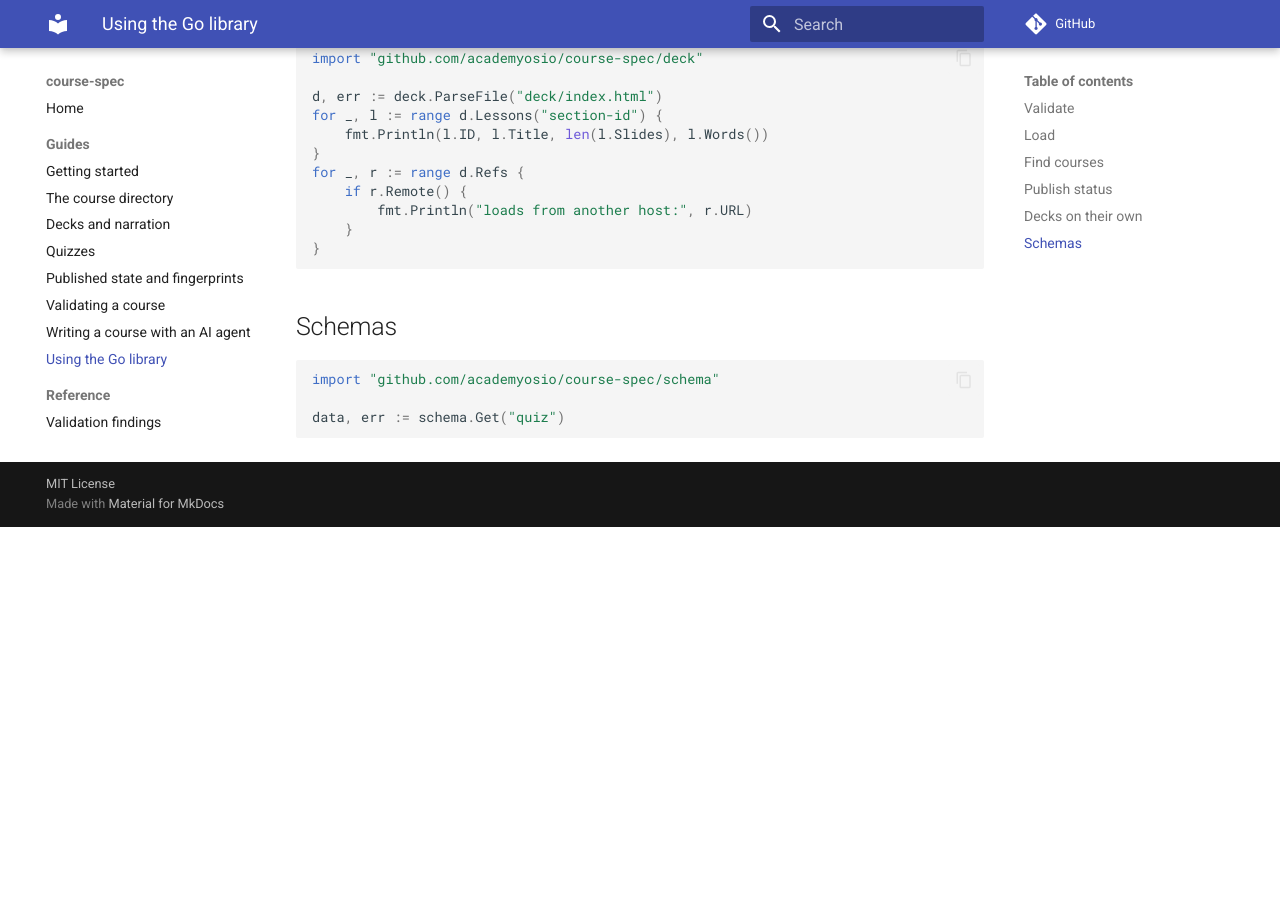
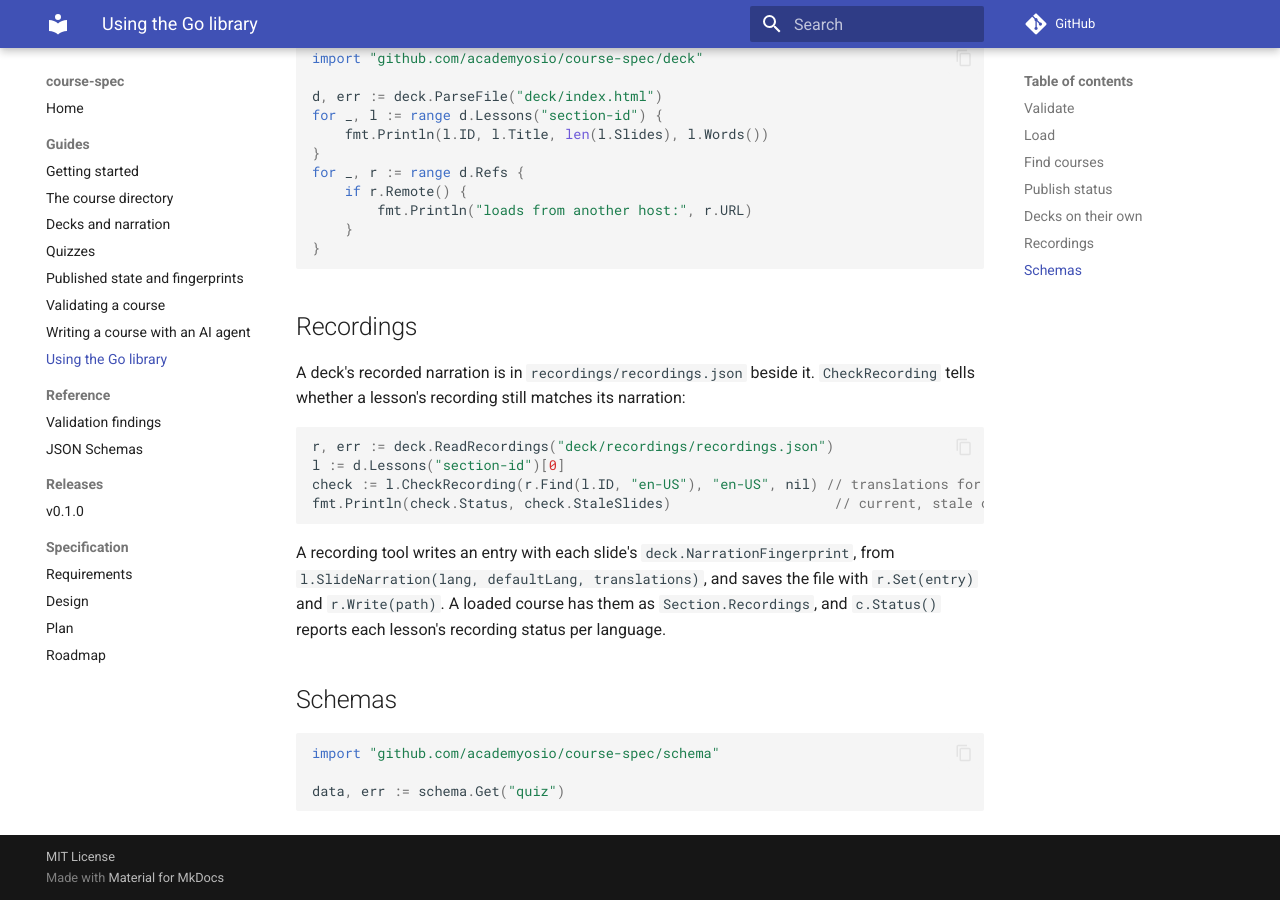
Before and after one commit to academyosio/course-spec, an MkDocs documentation site: the page built from docs/guides/library.md, in a window 1280 px wide and 900 px high, scrolled down 1746 px. Built offline with MkDocs 1.6.1 and Material for MkDocs 9.7.7, drawn with Linux system fonts in a browser that asks for light colours; comment, search, counter and statistics services are not loaded; before the commit the page ends 2273 px from its top, so only the background shows below that.

Commit message:
docs: describe recorded narration in the README and library guide
Co-Authored-By: Claude Opus 5.5 <noreply@anthropic.com>

````diff
--- a/docs/guides/library.md
+++ b/docs/guides/library.md
@@ -82,6 +82,25 @@ for _, r := range d.Refs {
 }
 ```
 
+## Recordings
+
+A deck's recorded narration is in `recordings/recordings.json` beside it.
+`CheckRecording` tells whether a lesson's recording still matches its
+narration:
+
+```go
+r, err := deck.ReadRecordings("deck/recordings/recordings.json")
+l := d.Lessons("section-id")[0]
+check := l.CheckRecording(r.Find(l.ID, "en-US"), "en-US", nil) // translations for other languages
+fmt.Println(check.Status, check.StaleSlides)                    // current, stale or missing
+```
+
+A recording tool writes an entry with each slide's `deck.NarrationFingerprint`,
+from `l.SlideNarration(lang, defaultLang, translations)`, and saves the file
+with `r.Set(entry)` and `r.Write(path)`. A loaded course has them as
+`Section.Recordings`, and `c.Status()` reports each lesson's recording status
+per language.
+
 ## Schemas
 
 ```go
````
Also changed, not shown: README.md (+12 -2 lines).
